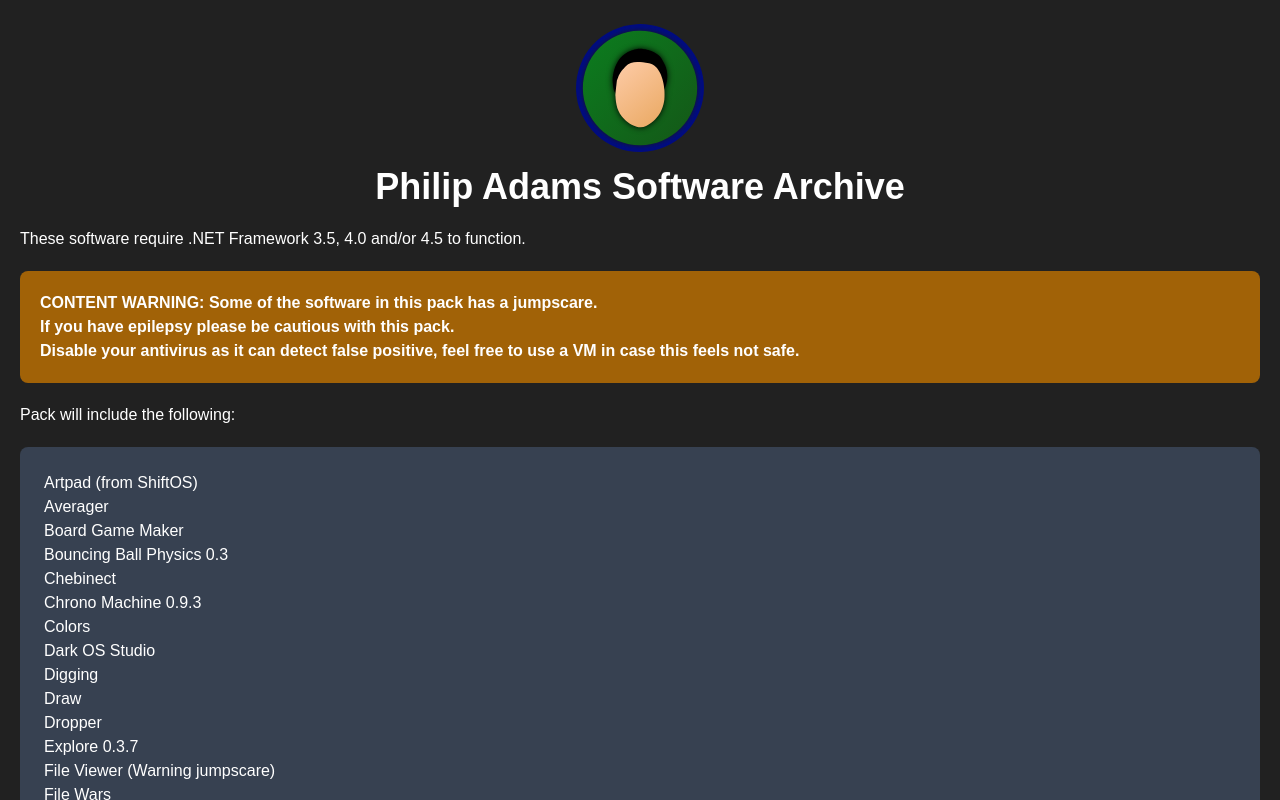
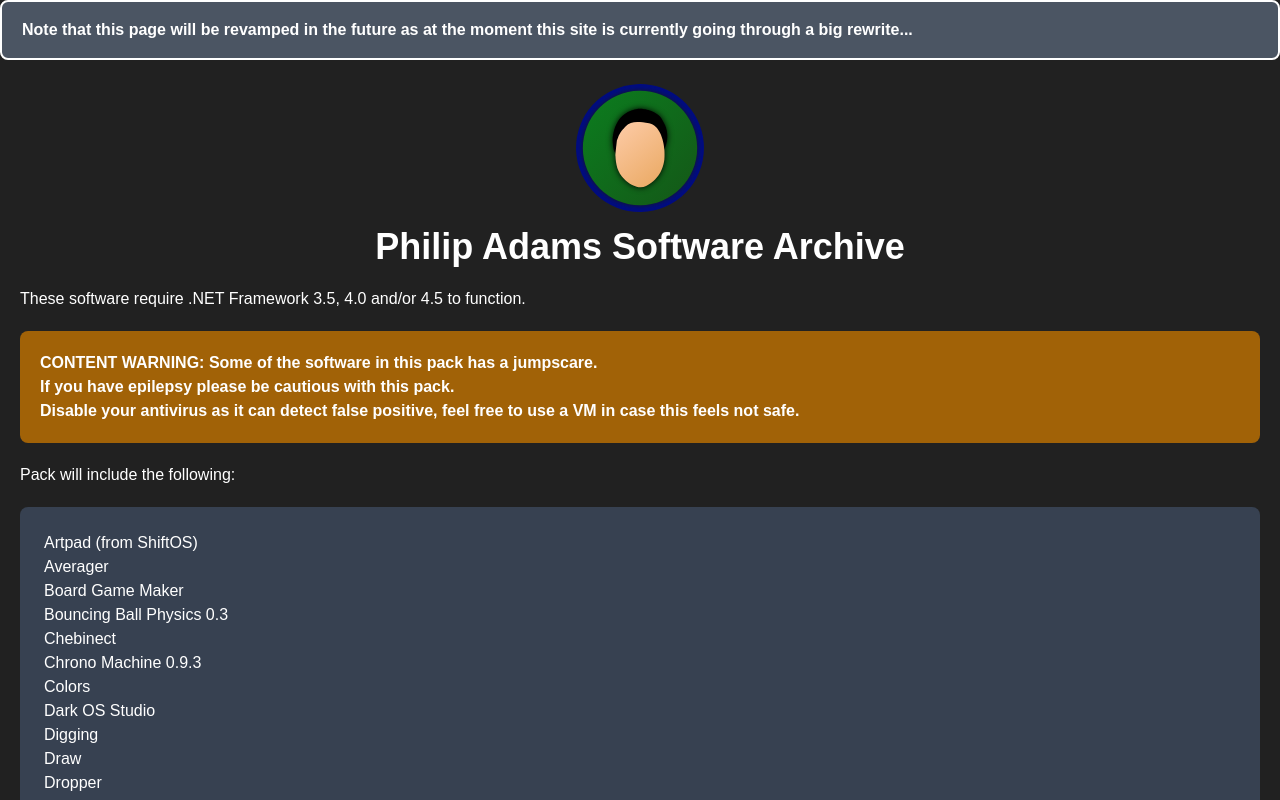
Before and after one commit to Alee14/personal-website, a Next.js app: page /downloads/osft-software-archive in a window 1280 px wide. Shown: the top 800 px of the page. Built offline with nearby package versions, Linux system fonts and the light colour scheme.

Commit message:
Added warning

```diff
--- a/pages/downloads/osft-software-archive.js
+++ b/pages/downloads/osft-software-archive.js
@@ -6,7 +6,9 @@ export default function OsftSoftwareArchive() {
     return (
         <div>
             <Meta title="Philip Adams Software Archive" description="The ultimate software collection of Philip Adams' software"/>
-            <div className="font-hack bg-material-gray text-white px-5 py-6 space-y-5 flex flex-col">
+            <div className="font-hack bg-material-gray text-white">
+                <div className="py-4 px-5 bg-gray-600 font-bold rounded-lg border-2 border-white"><p>Note that this page will be revamped in the future as at the moment this site is currently going through a big rewrite...</p></div>
+                <div className="px-5 py-6 space-y-5 flex flex-col">
                     <div className="text-center items-center justify-center space-y-2">
                         <Image src="/Alee.svg" alt="Alee Logo" width={128} height={128} />
                         <h1 className="text-4xl font-bold">Philip Adams Software Archive</h1>
@@ -70,5 +72,6 @@ export default function OsftSoftwareArchive() {
                     </div>
                 </div>
             </div>
+        </div>
     )
 }
```
Lines whose indentation alone changed are shown as unchanged.
